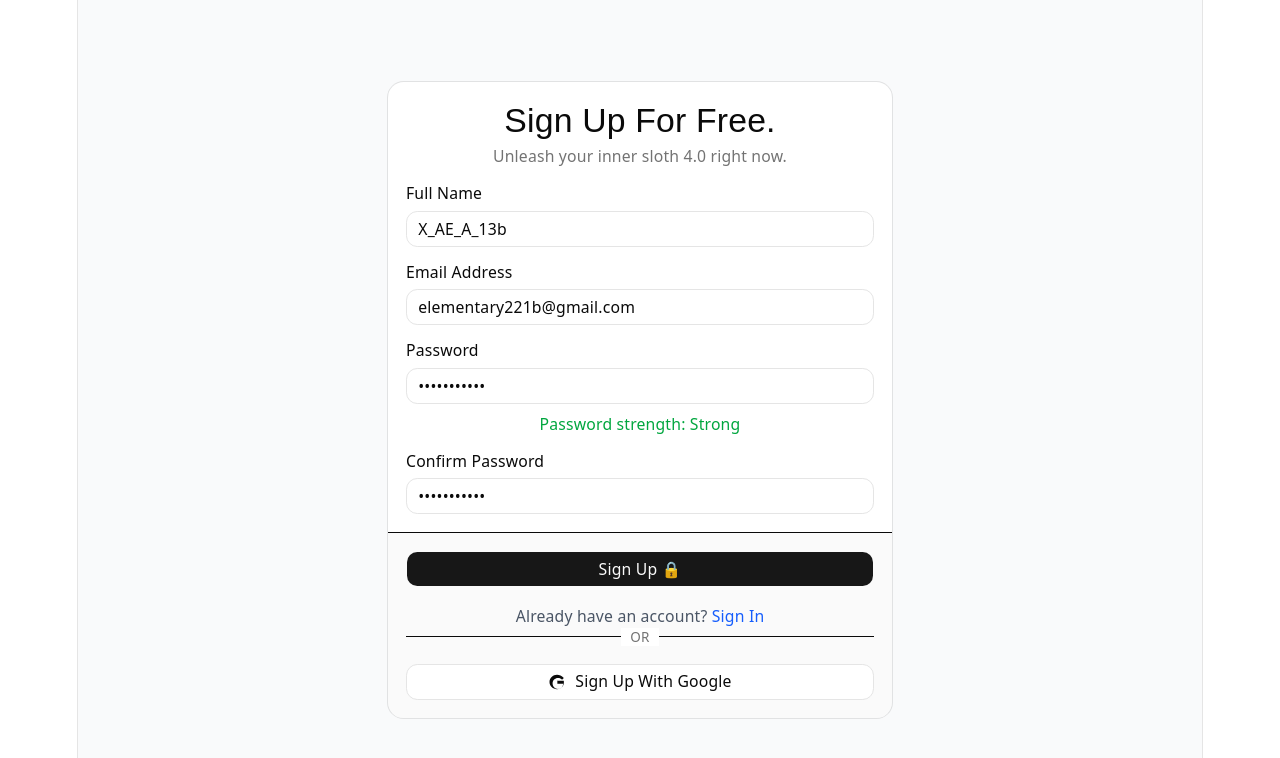
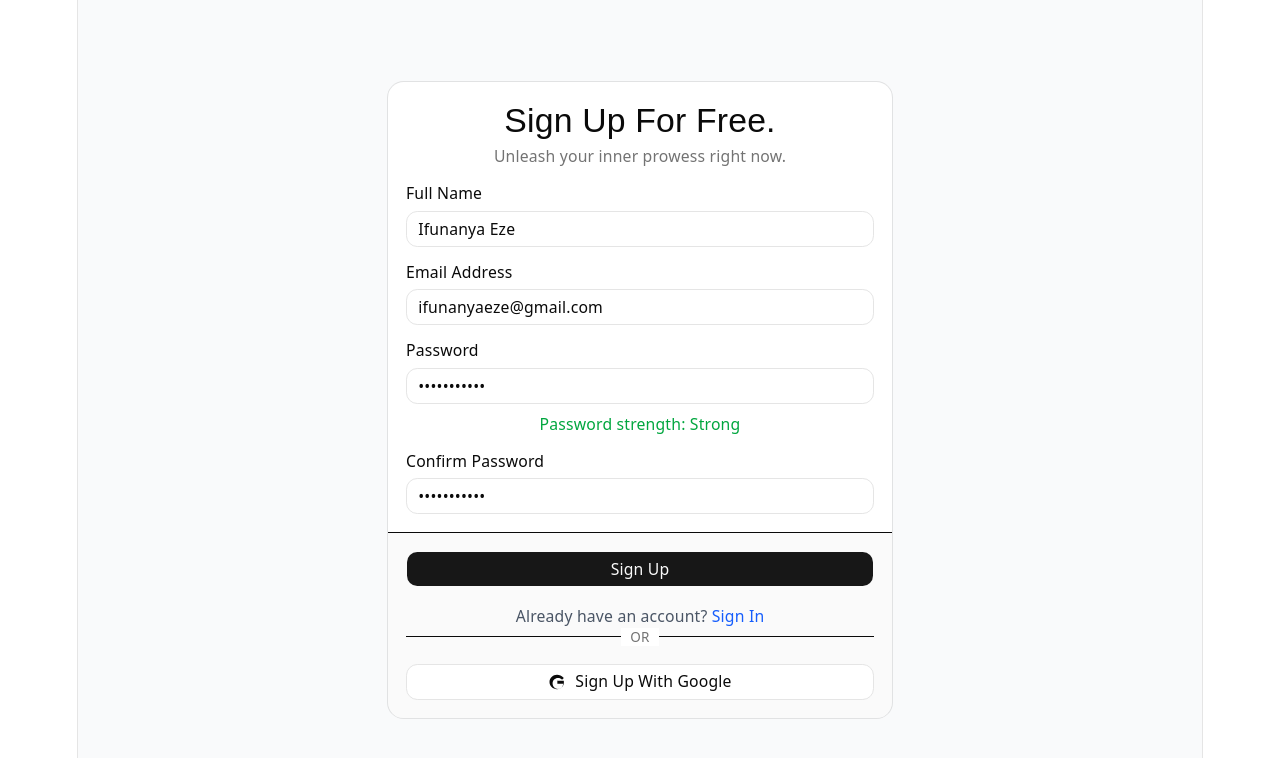
Before and after one commit to nanyaeze/dashboard-project-, a React (Vite) app: page /signup in a window 1280 px wide. Shown: the top 758 px of the page. Built offline with nearby package versions, Linux system fonts and the light colour scheme.

Commit message:
pushed .env to gitignore, and updated pages with my information

```diff
--- a/src/App.jsx
+++ b/src/App.jsx
@@ -1,4 +1,4 @@
-import { BrowserRouter, Routes, Route } from "react-router-dom"
+import { BrowserRouter, Routes, Route, Navigate } from "react-router-dom"
 import Login from "./pages/login"
 import SignUp from "./pages/signup"
 import ForgotPassword from "./pages/forgot-password"
@@ -10,6 +10,7 @@ function App() {
   return (
     <BrowserRouter>
       <Routes>
+        <Route path="/" element={<Navigate to="/landing" replace />} />
         <Route path="/landing" element={<Landing />} />
         <Route path="/login" element={<Login />} />
         <Route path="/signup" element={<SignUp />} />
--- a/src/pages/dashboard.jsx
+++ b/src/pages/dashboard.jsx
@@ -72,7 +72,7 @@ export default function Dashboard() {
       <aside className="hidden md:flex md:w-64 md:flex-col md:fixed md:inset-y-0 bg-white border-r shadow-sm">
         <div className="flex-1 flex flex-col overflow-y-auto">
           <div className="flex items-center justify-center h-16 px-4 border-b">
-            <h1 className="text-xl font-bold text-green-700">SlothUI</h1>
+            <h1 className="text-xl font-bold text-green-700">AceUP</h1>
           </div>
           <nav className="flex-1 px-2 py-4 space-y-1">
             <Link
@@ -112,7 +112,7 @@ export default function Dashboard() {
           <aside className="relative flex-1 flex flex-col w-64 max-w-xs bg-white shadow-xl">
             <div className="flex-1 flex flex-col overflow-y-auto">
               <div className="flex items-center justify-center h-16 px-4 border-b">
-                <h1 className="text-xl font-bold text-green-700">SlothUI</h1>
+                <h1 className="text-xl font-bold text-green-700">AceUP</h1>
               </div>
               <nav className="flex-1 px-2 py-4 space-y-1">
                 <Link
--- a/src/pages/forgot-password.jsx
+++ b/src/pages/forgot-password.jsx
@@ -29,7 +29,7 @@ export default function ForgotPassword() {
           </div>
           <div className="space-y-2">
             <Label htmlFor="email">Email Address</Label>
-            <Input id="email" type="email" value="elementary221b@gmail.com" disabled className="bg-gray-100" />
+            <Input id="email" type="email" value="ifunanyaeze@gmail.com" disabled className="bg-gray-100" />
           </div>
           <div className="space-y-2">
             <Label htmlFor="otp">6-Digit OTP</Label>
@@ -53,7 +53,7 @@ export default function ForgotPassword() {
         </CardContent>
       </Card>
       <footer className="mt-8 text-sm text-gray-500">
-        Copyright 2025 slothUI ©{" "}
+        Copyright 2026 AceUP ©{" "}
         <Link to="/privacy" className="hover:underline mx-2">Privacy Policy</Link>
         <Link to="/terms" className="hover:underline mx-2">Terms & Conditions</Link>
       </footer>
--- a/src/pages/landing.jsx
+++ b/src/pages/landing.jsx
@@ -22,7 +22,7 @@ export default function Landing() {
       <nav className="sticky top-0 z-50 bg-white/80 backdrop-blur-md shadow-sm">
         <div className="container mx-auto px-4 py-3 flex justify-between items-center">
           <div className="text-2xl font-bold text-green-700">
-            <Link to="/">SlothUI</Link>
+            <Link to="/">AceUP</Link>
           </div>
           <div className="hidden md:flex space-x-6">
             <Link to="/" className="hover:text-green-600 transition">Home</Link>
@@ -42,12 +42,12 @@ export default function Landing() {
       </nav>
 
       {/* Hero Section with Image */}
-      <section className="relative overflow-hidden bg-gradient-to-br from-green-50 via-white to-emerald-50 py-20 md:py-28">
+      <section className="relative overflow-hidden bg-linear-to-br from-green-50 via-white to-emerald-50 py-20 md:py-28">
         <div className="container mx-auto px-4">
           <div className="flex flex-col md:flex-row items-center gap-12">
             <div className="flex-1 text-center md:text-left">
               <h1 className="text-4xl md:text-5xl lg:text-6xl font-bold text-gray-900 mb-4 leading-tight">
-                Unleash Your Inner <span className="text-green-600">Sloth 4.0</span>
+                Unleash Your Inner <span className="text-green-600">Prowess</span>
               </h1>
               <p className="text-lg text-gray-600 mb-8 max-w-xl mx-auto md:mx-0">
                 Discover the ultimate dashboard experience – manage your courses, track progress,
@@ -88,7 +88,7 @@ export default function Landing() {
       <section id="features" className="py-20 bg-white">
         <div className="container mx-auto px-4">
           <div className="text-center mb-12">
-            <h2 className="text-3xl font-bold text-gray-900">Why Choose SlothUI?</h2>
+            <h2 className="text-3xl font-bold text-gray-900">Why Choose AceUP?</h2>
             <p className="text-gray-600 mt-2">Designed for modern learners and creators</p>
           </div>
           <div className="grid grid-cols-1 md:grid-cols-3 gap-8">
@@ -113,7 +113,7 @@ export default function Landing() {
                 <CardDescription>Access hundreds of lessons</CardDescription>
               </CardHeader>
               <CardContent>
-                <p>Browse our curated collection of courses from the Fake Store API – learn at your own pace.</p>
+                <p>Browse our curated collection of courses from – learn at your own pace.</p>
               </CardContent>
             </Card>
             <Card className="text-center hover:shadow-lg transition-shadow">
@@ -144,9 +144,9 @@ export default function Landing() {
               />
             </div>
             <div className="flex-1">
-              <h2 className="text-3xl font-bold text-gray-900 mb-6">About SlothUI</h2>
+              <h2 className="text-3xl font-bold text-gray-900 mb-6">About AceUP</h2>
               <p className="text-gray-700 text-lg leading-relaxed mb-6">
-                SlothUI is a modern dashboard application designed to help learners manage their
+                AceUP is a modern dashboard application designed to help learners manage their
                 educational journey. We combine elegant design with powerful features to make
                 learning enjoyable. Our platform integrates public APIs to bring you real-world
                 content and a seamless experience.
@@ -175,9 +175,9 @@ export default function Landing() {
         <div className="container mx-auto px-4">
           <div className="grid grid-cols-1 md:grid-cols-4 gap-8">
             <div>
-              <h3 className="text-lg font-semibold mb-4">SlothUI</h3>
+              <h3 className="text-lg font-semibold mb-4">AceUP</h3>
               <p className="text-sm text-gray-400">
-                Unleash your inner sloth with a modern dashboard experience.
+                Unleash your inner prowess with a modern dashboard experience.
               </p>
             </div>
             <div>
@@ -212,17 +212,17 @@ export default function Landing() {
               <div className="mt-4 space-y-2 text-sm text-gray-400">
                 <div className="flex items-center gap-2">
                   <Mail className="w-4 h-4" />
-                  <span>hello@slothui.com</span>
+                  <span>hello@aceup.com</span>
                 </div>
                 <div className="flex items-center gap-2">
                   <Phone className="w-4 h-4" />
-                  <span>+1 (555) 123-4567</span>
+                  <span>+(234) 679-465-1137</span>
                 </div>
               </div>
             </div>
           </div>
           <div className="border-t border-gray-800 mt-8 pt-6 text-center text-sm text-gray-400">
-            Copyright 2025 SlothUI ©. All rights reserved.
+            Copyright 2026 AceUP ©. All rights reserved.
           </div>
         </div>
       </footer>
--- a/src/pages/login.jsx
+++ b/src/pages/login.jsx
@@ -14,14 +14,14 @@ export default function Login() {
       <Card className="w-full max-w-md">
         <CardHeader className="text-center">
           <CardTitle className="text-3xl">Sign In To Your Account.</CardTitle>
-          <CardDescription>Unleash your inner sloth 4.0 right now.</CardDescription>
+          <CardDescription>Unleash your inner prowess right now.</CardDescription>
         </CardHeader>
         <CardContent>
           <form>
             <div className="space-y-4">
               <div className="space-y-2">
                 <Label htmlFor="email">Email Address</Label>
-                <Input id="email" type="email" placeholder="your@email.com" defaultValue="elementary221b@gmail.com" />
+                <Input id="email" type="email" placeholder="your@email.com" defaultValue="ifunanyaeze@gmail.com" />
               </div>
               <div className="space-y-2">
                 <Label htmlFor="password">Password</Label>
--- a/src/pages/signup.jsx
+++ b/src/pages/signup.jsx
@@ -10,17 +10,17 @@ export default function SignUp() {
       <Card className="w-full max-w-md">
         <CardHeader className="text-center">
           <CardTitle className="text-3xl">Sign Up For Free.</CardTitle>
-          <CardDescription>Unleash your inner sloth 4.0 right now.</CardDescription>
+          <CardDescription>Unleash your inner prowess right now.</CardDescription>
         </CardHeader>
         <CardContent>
           <form className="space-y-4">
             <div className="space-y-2">
               <Label htmlFor="fullname">Full Name</Label>
-              <Input id="fullname" defaultValue="X_AE_A_13b" />
+              <Input id="fullname" defaultValue="Ifunanya Eze" />
             </div>
             <div className="space-y-2">
               <Label htmlFor="email">Email Address</Label>
-              <Input id="email" type="email" defaultValue="elementary221b@gmail.com" />
+              <Input id="email" type="email" defaultValue="ifunanyaeze@gmail.com" />
             </div>
             <div className="space-y-2">
               <Label htmlFor="password">Password</Label>
@@ -34,7 +34,7 @@ export default function SignUp() {
           </form>
         </CardContent>
         <CardFooter className="flex flex-col space-y-4">
-          <Button className="w-full">Sign Up 🔒</Button>
+          <Button className="w-full">Sign Up </Button>
           <p className="text-sm text-gray-600">
             Already have an account?{" "}
             <Link to="/login" className="text-blue-600 hover:underline">Sign In</Link>
```
Also changed, not shown: 2 other files (tests, documents, lock files or other folders).
